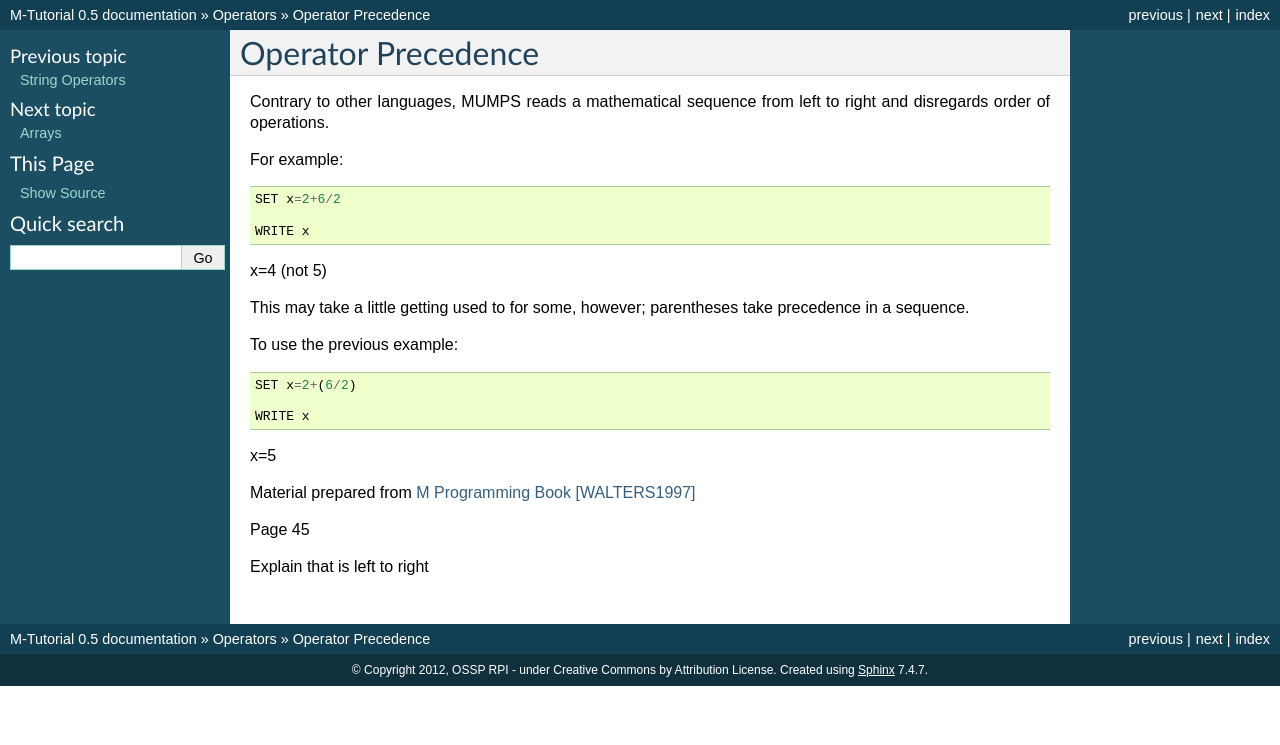
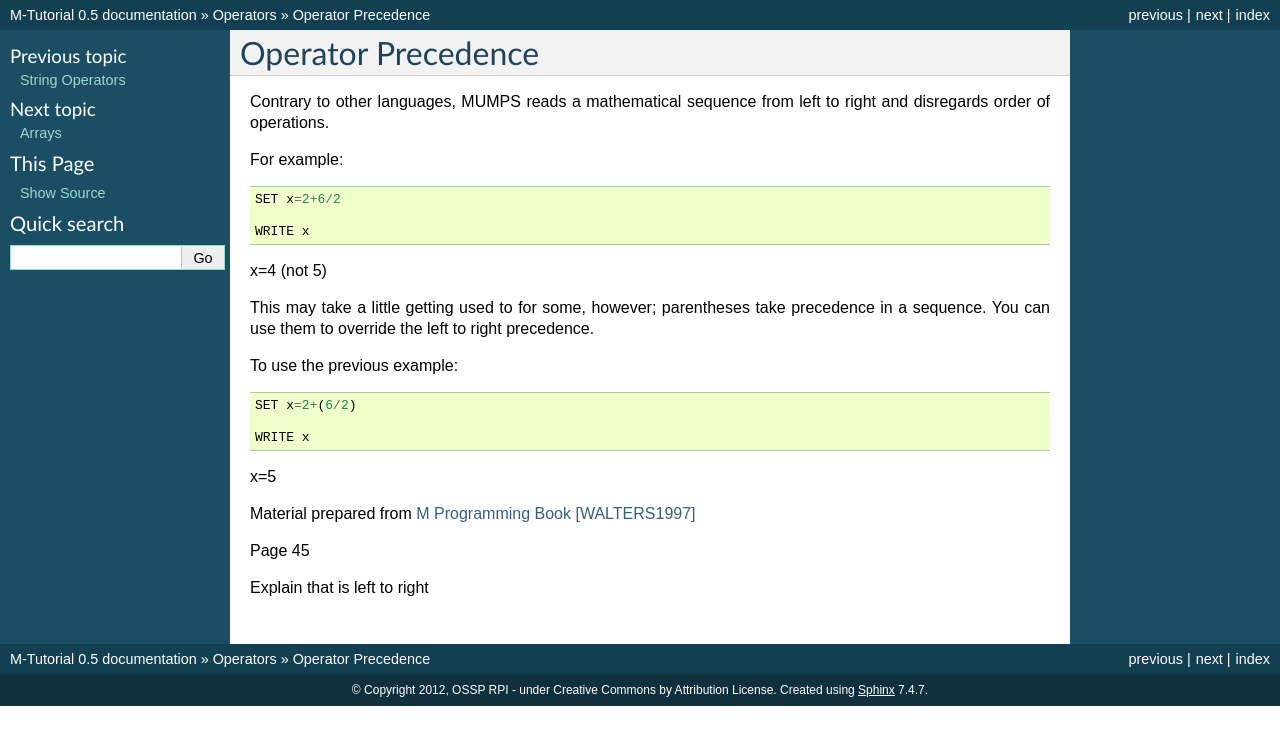
Before and after one commit to luisibanez/M-Tutorial, a Sphinx documentation site: the page built from source/OperatorPrecedence.rst, in a window 1280 px wide. Shown: the top 745 px of the page. Built offline with Sphinx 7.4.7, drawn with Linux system fonts in a browser that asks for light colours.

Commit message:
added details to Operator Precedence

```diff
--- a/source/OperatorPrecedence.rst
+++ b/source/OperatorPrecedence.rst
@@ -11,7 +11,7 @@ For example:
 
 x=4 (not 5)
 
-This may take a little getting used to for some, however; parentheses take precedence in a sequence.
+This may take a little getting used to for some, however; parentheses take precedence in a sequence. You can use them to override the left to right precedence.
 
 To use the previous example:
 ::
```
